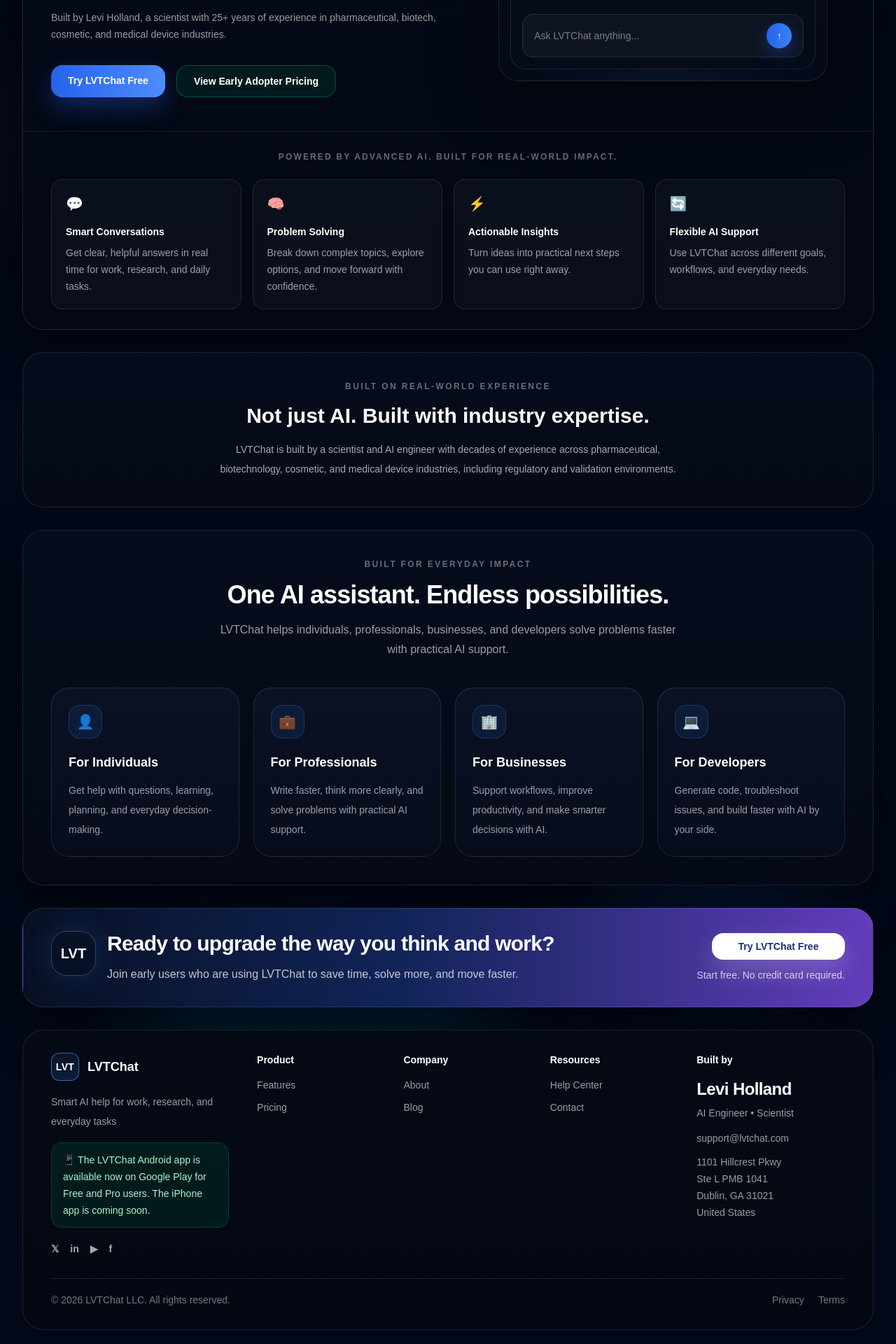
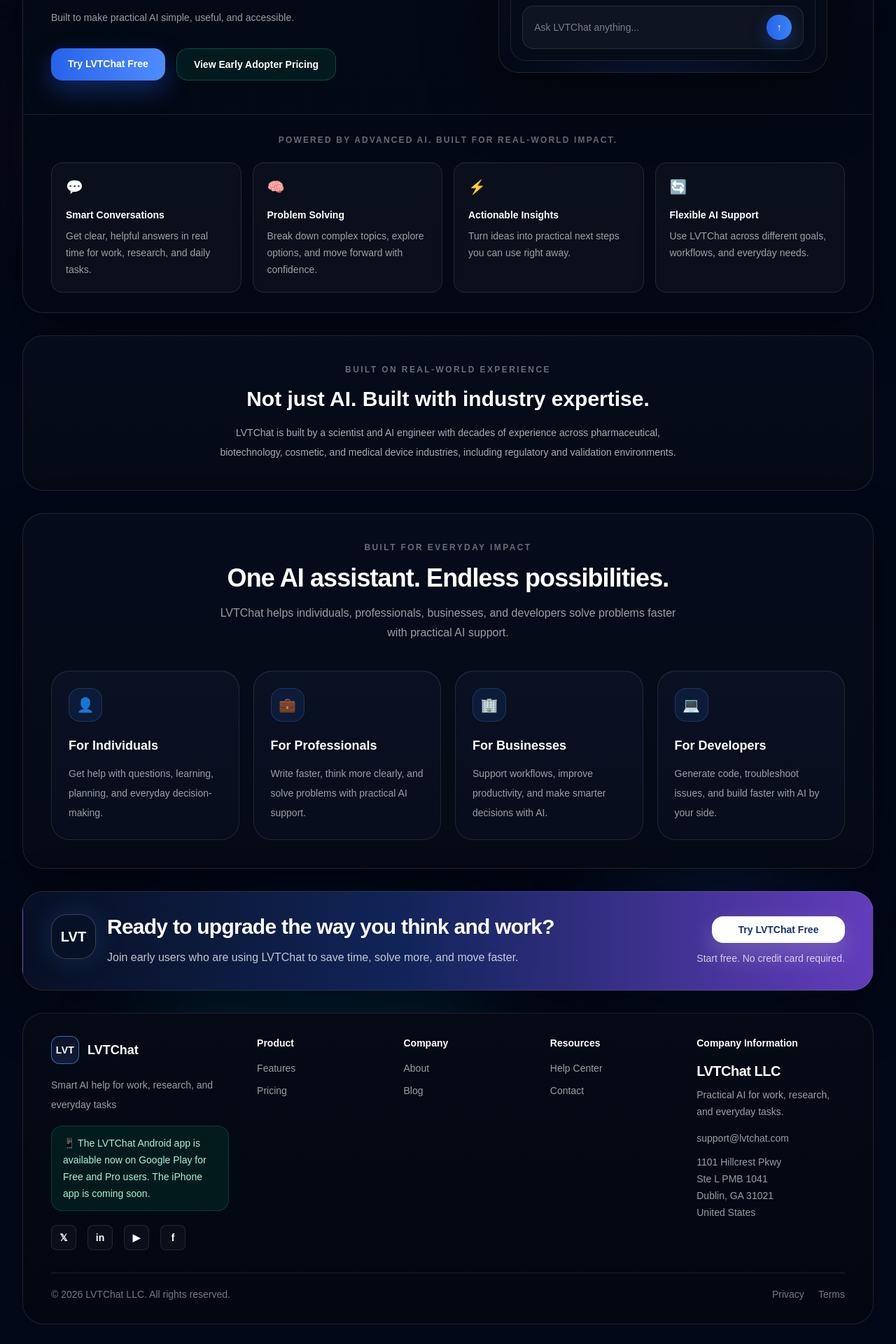
Before and after one commit to lholland116-ux/origin, a Next.js app: page / in a window 1280 px wide. Shown: the part 640-2560 px from the top of the page at 70% size. Built offline with nearby package versions, Linux system fonts and the light colour scheme; no server answers.

Commit message:
Refocus landing page branding on LVTChat

```diff
--- a/components/landing/Footer.tsx
+++ b/components/landing/Footer.tsx
@@ -2,7 +2,7 @@
 import { BRAND } from "@/lib/branding";
 import { footerColumns } from "@/lib/landing-content";
 
-const FOOTER_ROUTES: Record<string, string> = {
+const FOOTER_ROUTES: Readonly<Record<string, string>> = {
   Features: "#features",
   Pricing: BRAND.routes.pricing,
   About: BRAND.routes.about,
@@ -11,9 +11,42 @@
   "Help Center": BRAND.routes.help,
 };
 
+const SOCIAL_LINKS = [
+  {
+    name: "X",
+    href: "https://x.com/lvtchat",
+    label: "Follow LVTChat on X",
+    icon: "𝕏",
+  },
+  {
+    name: "LinkedIn",
+    href: "https://www.linkedin.com/company/lvtchat",
+    label: "Follow LVTChat on LinkedIn",
+    icon: "in",
+  },
+  {
+    name: "YouTube",
+    href: "https://www.youtube.com/@LVTChat",
+    label: "Subscribe to LVTChat on YouTube",
+    icon: "▶",
+  },
+  {
+    name: "Facebook",
+    href: "https://www.facebook.com/LVTChat",
+    label: "Follow LVTChat on Facebook",
+    icon: "f",
+  },
+] as const;
+
+function isInternalRoute(href: string): boolean {
+  return href.startsWith("/");
+}
+
 export default function Footer() {
   const currentYear = new Date().getFullYear();
   const address = BRAND.contact.address;
+  const showMobileMessage =
+    BRAND.mobile.androidComingSoon || BRAND.mobile.iosComingSoon;
 
   return (
     <footer className="rounded-[30px] border border-white/10 bg-[linear-gradient(180deg,rgba(5,10,22,0.98),rgba(3,7,18,0.98))] px-5 py-8 md:px-8 lg:px-10">
@@ -24,9 +57,12 @@
             aria-label={`${BRAND.name} home`}
             className="inline-flex items-center gap-3 rounded-xl focus:outline-none focus:ring-2 focus:ring-blue-400 focus:ring-offset-2 focus:ring-offset-[#020817]"
           >
-            <div className="flex h-10 w-10 items-center justify-center rounded-xl border border-blue-400/60 bg-[linear-gradient(180deg,#0A1328,#101C39)] text-sm font-bold tracking-wide text-white">
+            <span
+              aria-hidden="true"
+              className="flex h-10 w-10 items-center justify-center rounded-xl border border-blue-400/60 bg-[linear-gradient(180deg,#0A1328,#101C39)] text-sm font-bold tracking-wide text-white"
+            >
               {BRAND.shortName}
-            </div>
+            </span>
 
             <span className="text-lg font-semibold text-white">
               {BRAND.name}
@@ -37,114 +73,95 @@
             {BRAND.tagline}
           </p>
 
-          {(BRAND.mobile.androidComingSoon || BRAND.mobile.iosComingSoon) && (
+          {showMobileMessage && (
             <p className="mt-4 max-w-xs rounded-2xl border border-emerald-400/20 bg-emerald-500/10 px-4 py-3 text-sm font-medium leading-6 text-emerald-200">
-              📱 {BRAND.mobile.message}
+              <span aria-hidden="true">📱 </span>
+              {BRAND.mobile.message}
             </p>
           )}
 
-          <div
-            className="mt-5 flex items-center gap-4 text-sm font-semibold text-white/65"
-            aria-label="Social links"
-          >
+          <nav className="mt-5" aria-label="LVTChat social media">
+            <ul className="flex items-center gap-4">
+              {SOCIAL_LINKS.map((social) => (
+                <li key={social.name}>
                   <a
-              href="https://x.com/lvtchat"
+                    href={social.href}
                     target="_blank"
                     rel="noopener noreferrer"
-              aria-label="Follow LVTChat on X"
-              className="rounded-md transition hover:text-white focus:outline-none focus:ring-2 focus:ring-white/40 focus:ring-offset-2 focus:ring-offset-[#020817]"
+                    aria-label={social.label}
+                    title={social.name}
+                    className="inline-flex min-h-9 min-w-9 items-center justify-center rounded-lg border border-white/10 bg-white/[0.03] px-2 text-sm font-semibold text-white/65 transition hover:border-white/20 hover:bg-white/[0.07] hover:text-white focus:outline-none focus:ring-2 focus:ring-white/40 focus:ring-offset-2 focus:ring-offset-[#020817]"
                   >
-              𝕏
+                    <span aria-hidden="true">{social.icon}</span>
                   </a>
-
-            <a
-              href="https://www.linkedin.com/company/lvtchat"
-              target="_blank"
-              rel="noopener noreferrer"
-              aria-label="Follow LVTChat on LinkedIn"
-              className="rounded-md transition hover:text-white focus:outline-none focus:ring-2 focus:ring-white/40 focus:ring-offset-2 focus:ring-offset-[#020817]"
-            >
-              in
-            </a>
-
-            <a
-              href="https://www.youtube.com/@LVTChat"
-              target="_blank"
-              rel="noopener noreferrer"
-              aria-label="Subscribe to LVTChat on YouTube"
-              className="rounded-md transition hover:text-white focus:outline-none focus:ring-2 focus:ring-white/40 focus:ring-offset-2 focus:ring-offset-[#020817]"
-            >
-              ▶
-            </a>
-
-            <a
-              href="https://www.facebook.com/LVTChat"
-              target="_blank"
-              rel="noopener noreferrer"
-              aria-label="Follow LVTChat on Facebook"
-              className="rounded-md transition hover:text-white focus:outline-none focus:ring-2 focus:ring-white/40 focus:ring-offset-2 focus:ring-offset-[#020817]"
-            >
-              f
-            </a>
-          </div>
+                </li>
+              ))}
+            </ul>
+          </nav>
         </div>
 
         {footerColumns.map((column) => (
-          <div key={column.title}>
+          <nav key={column.title} aria-label={column.title}>
             <p className="text-sm font-semibold text-white">{column.title}</p>
 
             <ul className="mt-4 space-y-3 text-sm text-white/60">
               {column.links.map((link) => {
                 const href = FOOTER_ROUTES[link] ?? "#";
 
-                if (href.startsWith("/")) {
                 return (
                   <li key={link}>
+                    {isInternalRoute(href) ? (
                       <Link
                         href={href}
                         className="rounded-md transition hover:text-white/80 focus:outline-none focus:ring-2 focus:ring-white/40 focus:ring-offset-2 focus:ring-offset-[#020817]"
                       >
                         {link}
                       </Link>
-                    </li>
-                  );
-                }
-
-                return (
-                  <li key={link}>
+                    ) : (
                       <a
                         href={href}
                         className="rounded-md transition hover:text-white/80 focus:outline-none focus:ring-2 focus:ring-white/40 focus:ring-offset-2 focus:ring-offset-[#020817]"
                       >
                         {link}
                       </a>
+                    )}
                   </li>
                 );
               })}
             </ul>
-          </div>
+          </nav>
         ))}
 
         <div>
-          <p className="text-sm font-semibold text-white">Built by</p>
-
-          <p className="mt-4 text-2xl font-semibold tracking-tight text-white">
-            {BRAND.creator}
+          <p className="text-sm font-semibold text-white">
+            Company Information
           </p>
 
-          <p className="mt-2 text-sm text-white/60">
-            AI Engineer • Scientist
+          <p className="mt-4 text-xl font-semibold tracking-tight text-white">
+            {BRAND.legalName}
+          </p>
+
+          <p className="mt-2 text-sm leading-6 text-white/60">
+            Practical AI for work, research, and everyday tasks.
           </p>
 
           <div className="mt-4 text-sm text-white/60">
-            <p>{BRAND.contact.email}</p>
+            <a
+              href={`mailto:${BRAND.contact.email}`}
+              className="rounded-md transition hover:text-white/80 focus:outline-none focus:ring-2 focus:ring-white/40 focus:ring-offset-2 focus:ring-offset-[#020817]"
+            >
+              {BRAND.contact.email}
+            </a>
 
             <address className="mt-3 not-italic leading-6 text-white/60">
               <div>{address.line1}</div>
+
               {address.line2 ? <div>{address.line2}</div> : null}
+
               <div>
                 {address.city}, {address.state} {address.postalCode}
               </div>
+
               <div>{address.country}</div>
             </address>
           </div>
@@ -156,21 +173,27 @@
           © {currentYear} {BRAND.legalName}. {BRAND.legal.rightsText}
         </p>
 
-        <div className="flex gap-5">
+        <nav aria-label="Legal">
+          <ul className="flex gap-5">
+            <li>
               <Link
                 href={BRAND.routes.privacy}
                 className="rounded-md transition hover:text-white/70 focus:outline-none focus:ring-2 focus:ring-white/40 focus:ring-offset-2 focus:ring-offset-[#020817]"
               >
                 Privacy
               </Link>
+            </li>
 
+            <li>
               <Link
                 href={BRAND.routes.terms}
                 className="rounded-md transition hover:text-white/70 focus:outline-none focus:ring-2 focus:ring-white/40 focus:ring-offset-2 focus:ring-offset-[#020817]"
               >
                 Terms
               </Link>
-        </div>
+            </li>
+          </ul>
+        </nav>
       </div>
     </footer>
   );
--- a/components/landing/Hero.tsx
+++ b/components/landing/Hero.tsx
@@ -20,24 +20,31 @@
   },
 ] as const;
 
-function formatPrice(price: number) {
+const CREDIBILITY_LINE =
+  "Built to make practical AI simple, useful, and accessible.";
+
+function formatPrice(price: number): string {
   return Number.isInteger(price) ? price.toString() : price.toFixed(2);
 }
 
 export default function Hero() {
   const earlyAdopter = BRAND.promotions.earlyAdopter;
-  const credibilityLine = `Built by ${BRAND.creator}, a ${
-    BRAND.creatorSecondaryTitle?.toLowerCase() || "scientist"
-  } with ${BRAND.creatorExperience}.`;
+  const proMonthlyPrice = formatPrice(BRAND.pricing.proMonthlyPrice);
 
   return (
-    <section className="grid gap-10 px-5 pb-8 pt-6 md:px-8 md:pb-10 lg:grid-cols-[1.05fr_0.95fr] lg:items-center lg:px-10 lg:pb-12 lg:pt-10">
+    <section
+      aria-labelledby="hero-heading"
+      className="grid gap-10 px-5 pb-8 pt-6 md:px-8 md:pb-10 lg:grid-cols-[1.05fr_0.95fr] lg:items-center lg:px-10 lg:pb-12 lg:pt-10"
+    >
       <div className="max-w-2xl">
-        <div className="inline-flex rounded-full border border-blue-500/20 bg-blue-500/10 px-3 py-1 text-xs font-semibold uppercase tracking-[0.16em] text-blue-300">
+        <p className="inline-flex rounded-full border border-blue-500/20 bg-blue-500/10 px-3 py-1 text-xs font-semibold uppercase tracking-[0.16em] text-blue-300">
           AI assistant, built for real life
-        </div>
+        </p>
 
-        <h1 className="mt-6 text-4xl font-semibold tracking-tight text-white sm:text-5xl lg:text-6xl">
+        <h1
+          id="hero-heading"
+          className="mt-6 text-4xl font-semibold tracking-tight text-white sm:text-5xl lg:text-6xl"
+        >
           {BRAND.headline}
           <br />
           <span className="bg-[linear-gradient(90deg,#3B82F6_0%,#6A8DFF_45%,#8B5CF6_100%)] bg-clip-text text-transparent">
@@ -51,20 +58,22 @@
 
         <div className="mt-3 grid max-w-xl gap-3">
           <p className="rounded-2xl border border-blue-400/20 bg-blue-500/10 px-4 py-3 text-sm font-medium leading-6 text-blue-200">
-            🎉 Now live — practical AI for work, research, planning, and
-            everyday decisions.
+            <span aria-hidden="true">🎉 </span>
+            Now live — practical AI for work, research, planning, and everyday
+            decisions.
           </p>
 
           {earlyAdopter.enabled && (
             <p className="rounded-2xl border border-emerald-400/25 bg-emerald-500/10 px-4 py-3 text-sm font-semibold leading-6 text-emerald-200">
-              🔥 Early Adopter Pricing Available — Pro starts at just $
-              {formatPrice(BRAND.pricing.proMonthlyPrice)}/month.
+              <span aria-hidden="true">🔥 </span>
+              Early Adopter Pricing Available — Pro starts at just $
+              {proMonthlyPrice}/month.
             </p>
           )}
         </div>
 
         <p className="mt-6 max-w-xl text-sm leading-6 text-white/60">
-          {credibilityLine}
+          {CREDIBILITY_LINE}
         </p>
 
         <div className="mt-8 flex flex-wrap gap-4">
@@ -85,10 +94,14 @@
       </div>
 
       <div className="mx-auto w-full max-w-[470px]">
-        <div className="relative overflow-hidden rounded-[28px] border border-white/10 bg-[linear-gradient(180deg,rgba(10,16,32,0.96),rgba(5,10,24,0.94))] p-4 shadow-[0_25px_90px_rgba(0,0,0,0.55)]">
+        <div
+          role="img"
+          aria-label="Preview of LVTChat creating a practical marketing plan"
+          className="relative overflow-hidden rounded-[28px] border border-white/10 bg-[linear-gradient(180deg,rgba(10,16,32,0.96),rgba(5,10,24,0.94))] p-4 shadow-[0_25px_90px_rgba(0,0,0,0.55)]"
+        >
           <div
+            aria-hidden="true"
             className="absolute inset-x-0 bottom-[-35%] mx-auto h-48 w-72 rounded-full bg-blue-500/20 blur-3xl"
-            aria-hidden="true"
           />
 
           <div className="relative rounded-[22px] border border-white/10 bg-[#050B17] p-4">
@@ -103,13 +116,9 @@
                 </p>
               </div>
 
-              <button
-                type="button"
-                aria-label="Close preview"
-                className="text-white/50 transition hover:text-white focus:outline-none focus:ring-2 focus:ring-white/40 focus:ring-offset-2 focus:ring-offset-[#050B17]"
-              >
+              <span aria-hidden="true" className="text-white/50">
                 ✕
-              </button>
+              </span>
             </div>
 
             <div className="space-y-4">
@@ -133,12 +142,12 @@
                   <div className="space-y-4">
                     {PREVIEW_STEPS.map((step) => (
                       <div key={step.title} className="flex gap-3">
-                        <div
+                        <span
+                          aria-hidden="true"
                           className="mt-0.5 text-blue-300"
-                          aria-hidden="true"
                         >
                           ✦
-                        </div>
+                        </span>
 
                         <div>
                           <p className="font-medium text-white">{step.title}</p>
@@ -156,13 +165,12 @@
             <div className="mt-5 flex items-center gap-3 rounded-2xl border border-white/10 bg-white/[0.04] px-4 py-3 text-sm text-white/45">
               <span className="flex-1">Ask {BRAND.name} anything...</span>
 
-              <button
-                type="button"
-                aria-label="Send prompt"
-                className="flex h-9 w-9 items-center justify-center rounded-full bg-[linear-gradient(90deg,#2563EB,#3B82F6)] text-white shadow-[0_8px_25px_rgba(37,99,235,0.35)] focus:outline-none focus:ring-2 focus:ring-blue-400 focus:ring-offset-2 focus:ring-offset-[#050B17]"
+              <span
+                aria-hidden="true"
+                className="flex h-9 w-9 items-center justify-center rounded-full bg-[linear-gradient(90deg,#2563EB,#3B82F6)] text-white shadow-[0_8px_25px_rgba(37,99,235,0.35)]"
               >
                 ↑
-              </button>
+              </span>
             </div>
           </div>
         </div>
```
Lines whose indentation alone changed are shown as unchanged.
